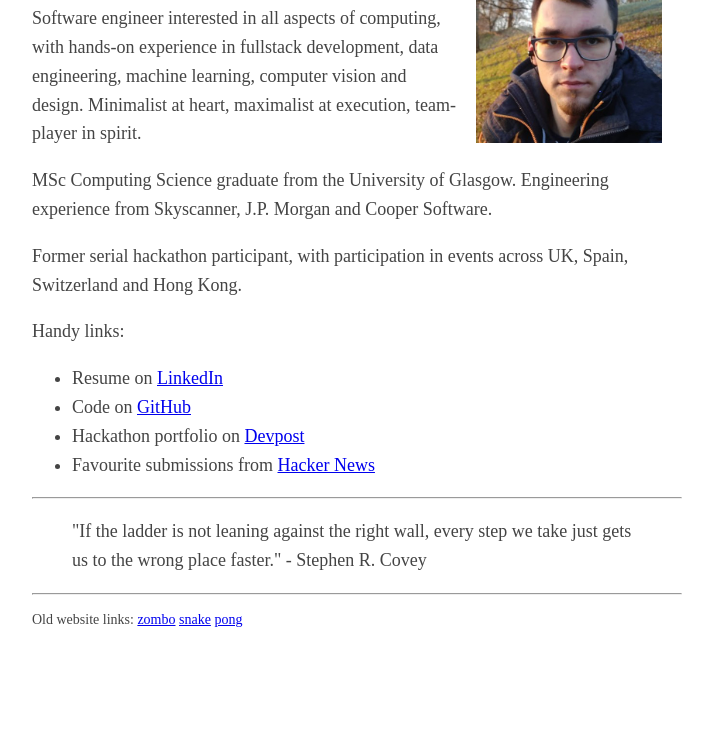
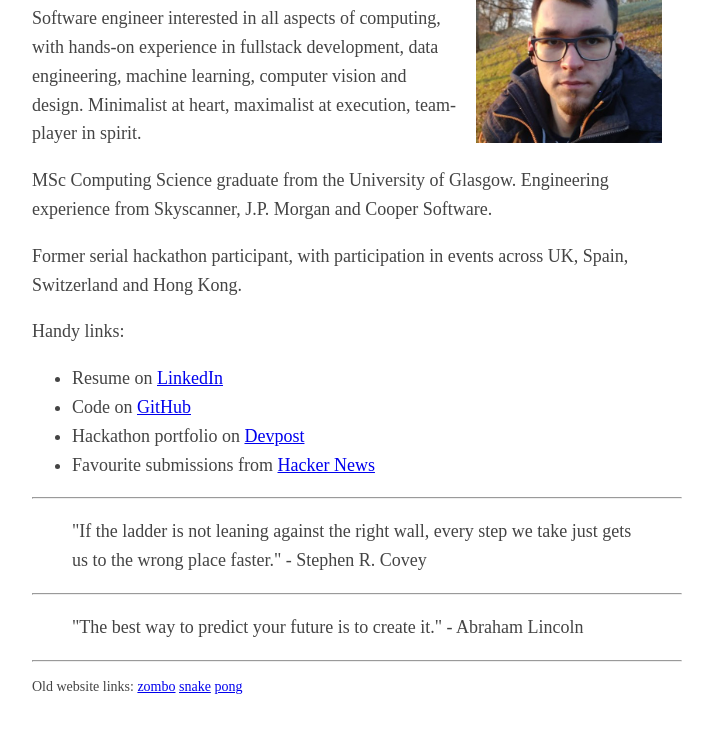
Before and after one commit to domantasjurkus/domantasjurkus.github.io, a plain HTML site: page index.html in a window 1280 px wide. Shown: the part 103-836 px from the top of the page, without its empty margins (283-996 px from the left). Before the commit the page ends 800 px from the top, so only its background shows below. Drawn offline with Linux system fonts and the light colour scheme.

Commit message:
Add quote

```diff
--- a/index.html
+++ b/index.html
@@ -44,6 +44,10 @@
         "If the ladder is not leaning against the right wall, every step we take just gets us to the wrong place faster." - Stephen R. Covey
     </blockquote>
     <hr>
+    <blockquote>
+        "The best way to predict your future is to create it." - Abraham Lincoln
+    </blockquote>
+    <hr>
     <p style="font-size: 14">
         Old website links:
             <a href="projects/zombo/index.html">zombo</a>
```
